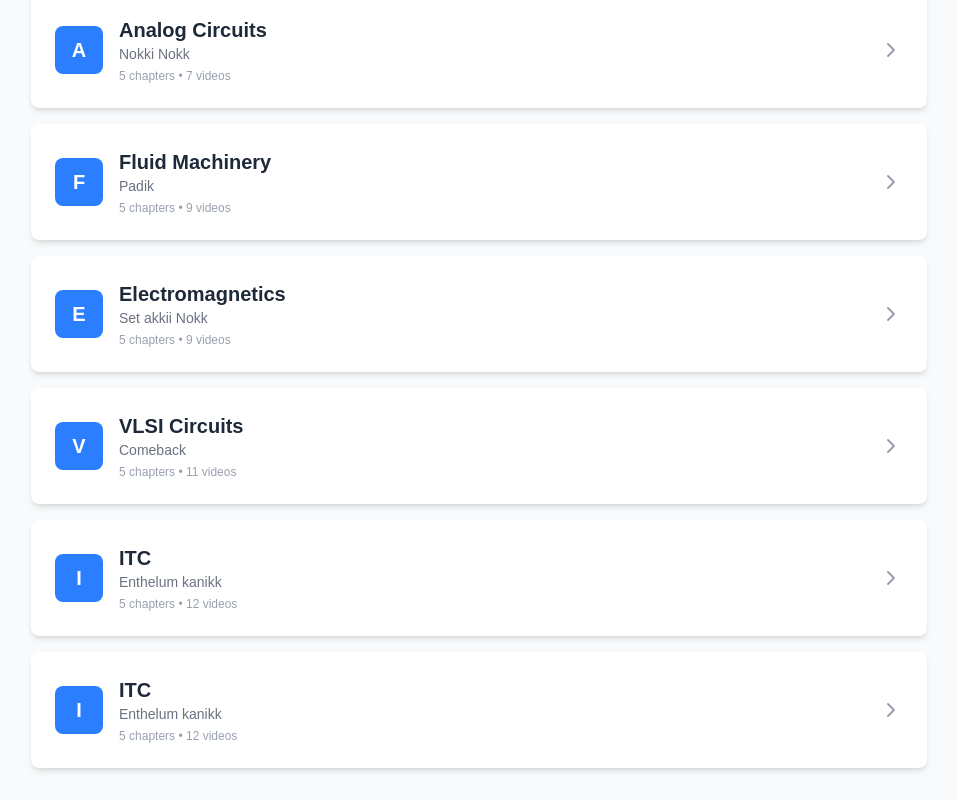
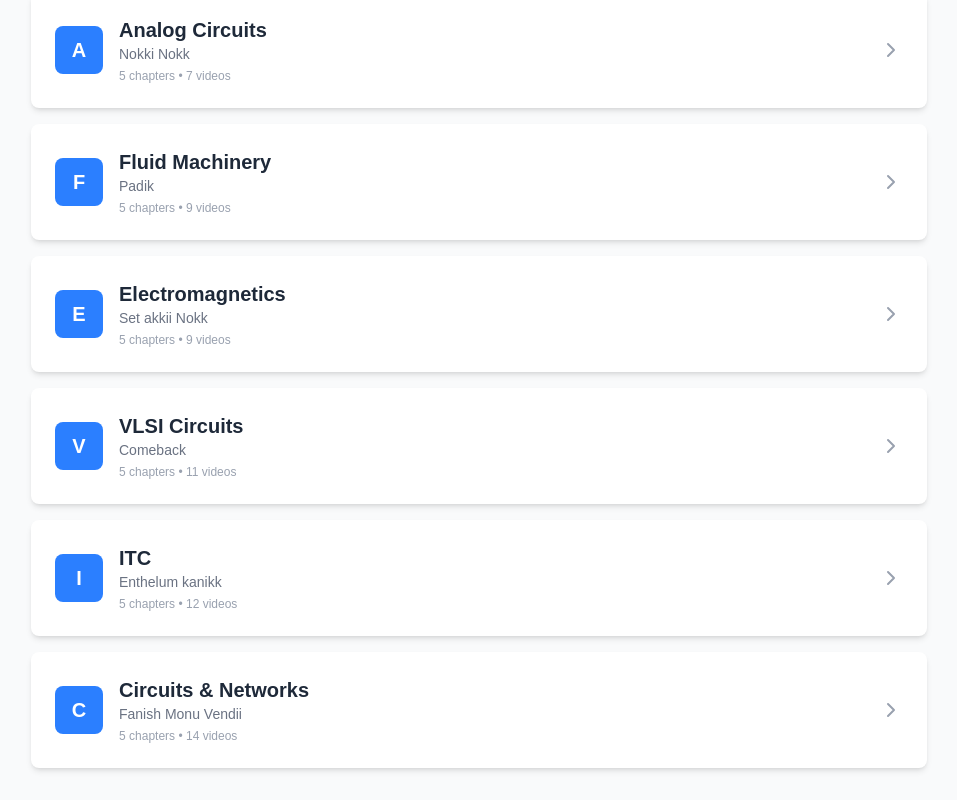
Before and after one commit to josecschalil/gcek, a Next.js app: page / in a window 1280 px wide. Shown: the part 610-1410 px from the top of the page, without its empty margins (161-1118 px from the left). Built offline with nearby package versions, Linux system fonts and the light colour scheme.

Commit message:
added  cn

```diff
--- a/src/app/data/data.js
+++ b/src/app/data/data.js
@@ -654,10 +654,11 @@ export const subjectsData = [
       },
     ],
   },
+
   {
     id: 9,
-    name: "ITC",
-    description: "Enthelum kanikk",
+    name: "Circuits & Networks",
+    description: "Fanish Monu Vendii",
     color: "bg-blue-500",
     chapters: [
       {
@@ -667,17 +668,17 @@ export const subjectsData = [
           {
             id: 1,
             title: "Video 1",
-            url: "http://admin.ktuonlinestudy.com/uploads/26096_INFORMATION-THEORY-AND-CODING-KTU--ITC---S7-EC--KOS-App---KTU-ONLINE-STUDY-App---PART---1.mp4",
+            url: "http://admin.ktuonlinestudy.com/uploads/99645_Mod-1-part-1-can-APP.mp4",
           },
           {
             id: 2,
             title: "Video 2",
-            url: "http://admin.ktuonlinestudy.com/uploads/68660_43055_INFORMATION-THEORY-AND-CODING-KTU--ITC---S7-EC--KOS-App---KTU-ONLINE-STUDY-App---PART---2.mp4",
+            url: "http://admin.ktuonlinestudy.com/uploads/95910_Mod-1-part-2-can.mp4",
           },
           {
             id: 3,
             title: "Video 3",
-            url: "http://admin.ktuonlinestudy.com/uploads/52912_MOD1-P3-ITC.mp4",
+            url: "http://ktuonlinestudy.com/demoadmin/uploads/25964_MOD-1-PART-3-CAN.mp4",
           },
         ],
       },
@@ -688,17 +689,12 @@ export const subjectsData = [
           {
             id: 1,
             title: "Video 1",
-            url: "http://admin.ktuonlinestudy.com/uploads/38985_ITC-MOD-2-part-1.mp4",
+            url: "http://ktuonlinestudy.com/demoadmin/uploads/42420_MOD-2-PART-1-CAN--19.mp4",
           },
           {
             id: 2,
             title: "Video 2",
-            url: "http://admin.ktuonlinestudy.com/uploads/99955_ITC-MOD-2-PART-2.mp4",
-          },
-          {
-            id: 3,
-            title: "Video 3",
-            url: "http://admin.ktuonlinestudy.com/uploads/8458_MOD-2-PART-3---ITC-19.mp4",
+            url: "http://ktuonlinestudy.com/demoadmin/uploads/30744_MOD-2-PART-2-CAN--19.mp4",
           },
         ],
       },
@@ -709,12 +705,17 @@ export const subjectsData = [
           {
             id: 1,
             title: "Video 1",
-            url: "http://ktuonlinestudy.com/demoadmin/uploads/80221_MOD-3-PART-1---ITC-19.mp4",
+            url: "http://ktuonlinestudy.com/demoadmin/uploads/10406_MOD-3-PART-1-CAN--19.mp4",
           },
           {
             id: 2,
             title: "Video 2",
-            url: "http://ktuonlinestudy.com/demoadmin/uploads/17_MOD-3-PART-2---ITC-19.mp4",
+            url: "http://ktuonlinestudy.com/demoadmin/uploads/46629_MOD-3-PART-2-CAN--19.mp4",
+          },
+          {
+            id: 3,
+            title: "Video 3",
+            url: "http://ktuonlinestudy.com/demoadmin/uploads/73645_MOD-3-PART-3-CAN--19.mp4",
           },
         ],
       },
@@ -725,12 +726,17 @@ export const subjectsData = [
           {
             id: 1,
             title: "Video 1",
-            url: "http://ktuonlinestudy.com/demoadmin/uploads/48096_MOD-4-PART-1---ITC-19.mp4",
+            url: "http://ktuonlinestudy.com/demoadmin/uploads/91859_MOD-4-PART-1-CAN--19.mp4",
           },
           {
             id: 2,
             title: "Video 2",
-            url: "http://ktuonlinestudy.com/demoadmin/uploads/92042_MOD-4-PART-2---ITC-19.mp4",
+            url: "http://ktuonlinestudy.com/demoadmin/uploads/39047_MOD-4-PART-2-CAN--19.mp4",
+          },
+          {
+            id: 3,
+            title: "Video 3",
+            url: "http://ktuonlinestudy.com/demoadmin/uploads/687_MOD-4-PART-3-CAN--19.mp4",
           },
         ],
       },
@@ -741,12 +747,17 @@ export const subjectsData = [
           {
             id: 1,
             title: "Video 1",
-            url: "http://ktuonlinestudy.com/demoadmin/uploads/67227_MOD-5-PART-1---ITC-19.mp4",
+            url: "http://ktuonlinestudy.com/demoadmin/uploads/93206_MOD-5-PART-1-CAN--19.mp4",
           },
           {
             id: 2,
             title: "Video 2",
-            url: "https://iframe.mediadelivery.net/embed/473225/77acf7a1-318e-43b6-a512-d96a74353799",
+            url: "http://ktuonlinestudy.com/demoadmin/uploads/69103_MOD-5-PART-2-CAN--19.mp4",
+          },
+          {
+            id: 3,
+            title: "Video 3",
+            url: "http://ktuonlinestudy.com/demoadmin/uploads/49320_MOD-5-PART-3-CAN--19.mp4",
           },
         ],
       },
```
